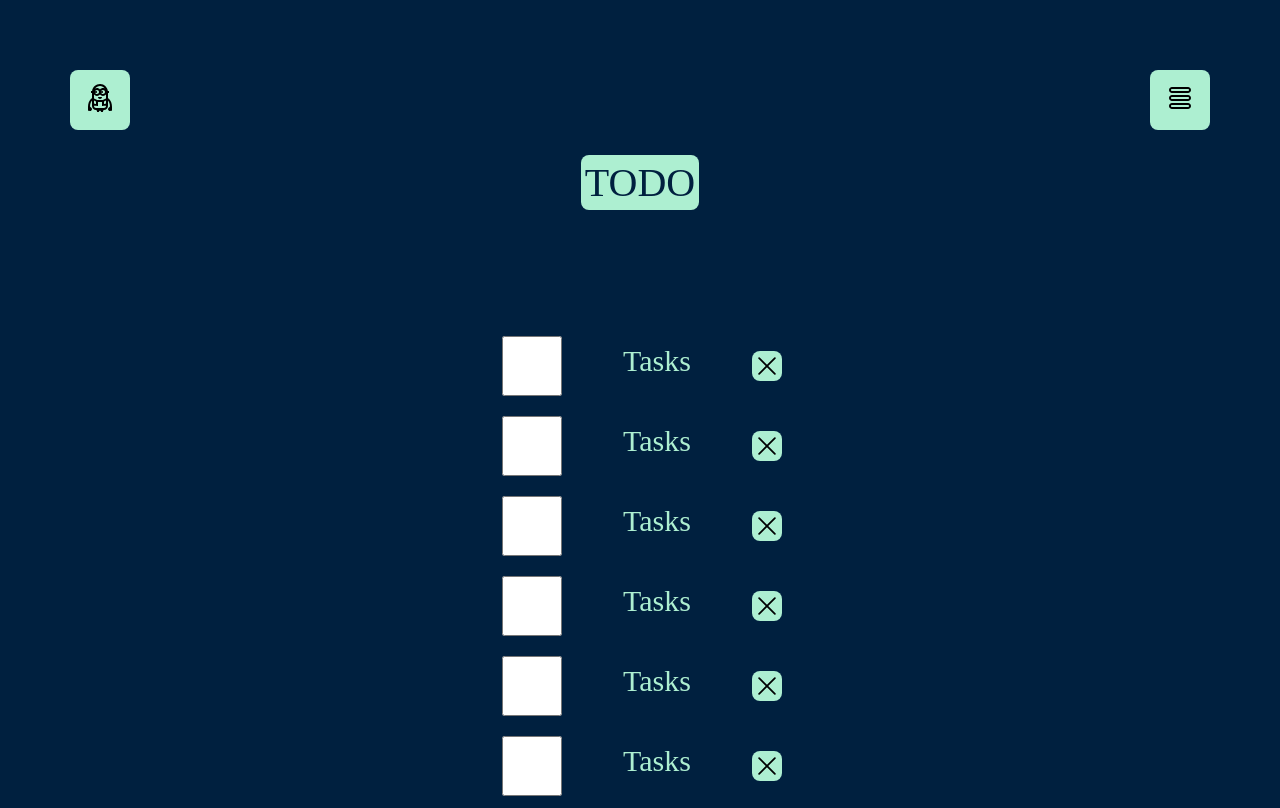
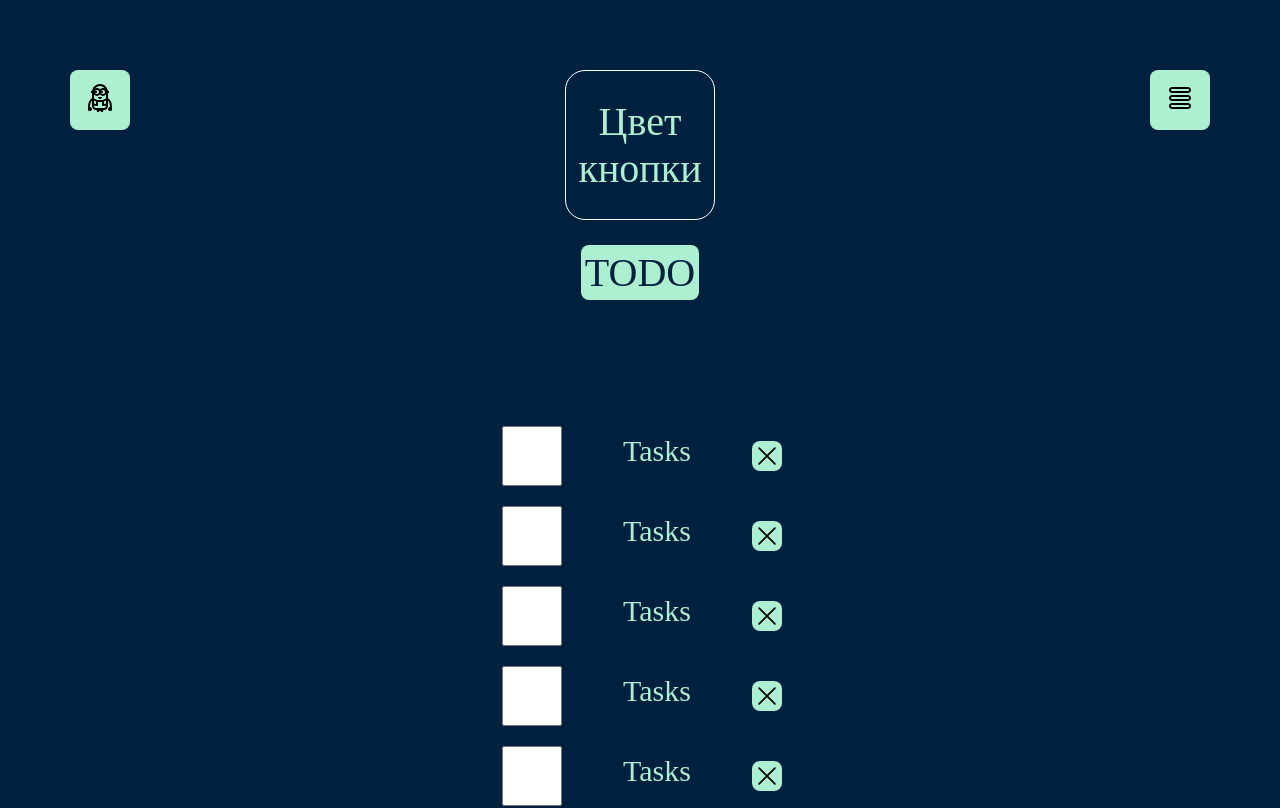
Before and after one commit to MarinaGromova/FileStorage, a React (Vite) app in the folder file-project/: page / in a window 1280 px wide. Shown: the top 808 px of the page. Built offline with nearby package versions, Linux system fonts and the light colour scheme.

Commit message:
цвет кнопки

```diff
--- a/file-project/src/App.tsx
+++ b/file-project/src/App.tsx
@@ -1,20 +1,38 @@
-import { createContext } from 'react'
+import { createContext, useCallback, useState } from 'react'
 import './App.module.scss'
 import { useBackGroundResize } from './components/hooks/useBackGroundResize'
 import { Layout } from './components/layout/Layout'
 import { NewTodos } from './components/newTodo/NewTodos'
 
+export const ThemeContext = createContext('default')
+
+const ThemeProvider = ({ children }: any) => {
+	const colorObject = useBackGroundResize()
+	const [theme, setTheme] = useState(colorObject)
+	const switchTheme = useCallback(() => {
+		setTheme(curr =>
+			JSON.stringify(curr) === JSON.stringify(colorObject)
+				? { background: '#adefd1', color: '#00203f' }
+				: colorObject
+		)
+	}, [])
+
+	return (
+		<ThemeContext.Provider value={{ theme, switchTheme }}>
+			{children}
+		</ThemeContext.Provider>
+	)
+}
+
 function App() {
 	const colorObject = useBackGroundResize()
-	const ThemeContext = createContext('default')
-
 	return (
-		<ThemeContext.Provider value=''>
+		<ThemeProvider>
 			<div style={colorObject}>
 				<Layout />
 				<NewTodos buttonText='TODO' />
 			</div>
-		</ThemeContext.Provider>
+		</ThemeProvider>
 	)
 }
 
--- a/file-project/src/components/layout/Layout.module.scss
+++ b/file-project/src/components/layout/Layout.module.scss
@@ -13,3 +13,13 @@
 	width: 60px;
 	height: 60px;
 }
+
+.checkbox {
+	width: 150px;
+	height: 150px;
+	text-align: center;
+	border-radius: 20px;
+	border: 1px solid #fff;
+	font-size: 40px;
+	cursor: pointer;
+}
--- a/file-project/src/components/layout/header/Header.tsx
+++ b/file-project/src/components/layout/header/Header.tsx
@@ -1,8 +1,12 @@
+import { useContext } from 'react'
 import { Link } from 'react-router-dom'
+import { ThemeContext } from '../../../App'
 import styles from '../Layout.module.scss'
 import { Menu } from './../hamburger/menu'
 
 export const Header = () => {
+	const { theme, switchTheme } = useContext(ThemeContext)
+
 	return (
 		<>
 			<button className={styles.button}>
@@ -10,6 +14,14 @@ export const Header = () => {
 					<img src='/header/profile.svg' alt='icon minion' />
 				</Link>
 			</button>
+			<button
+				className={styles.checkbox}
+				type='button'
+				style={theme}
+				onClick={switchTheme}
+			>
+				Цвет кнопки
+			</button>
 			<Menu />
 		</>
 	)
```
